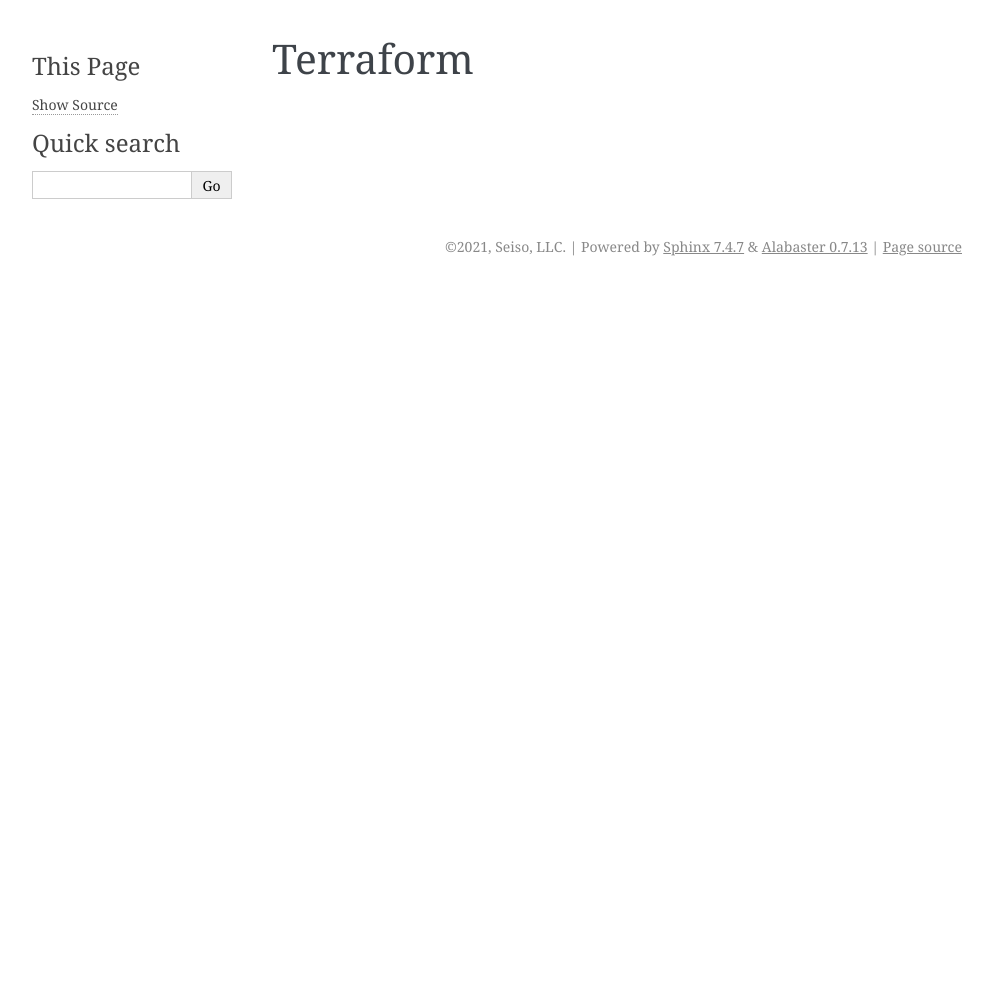
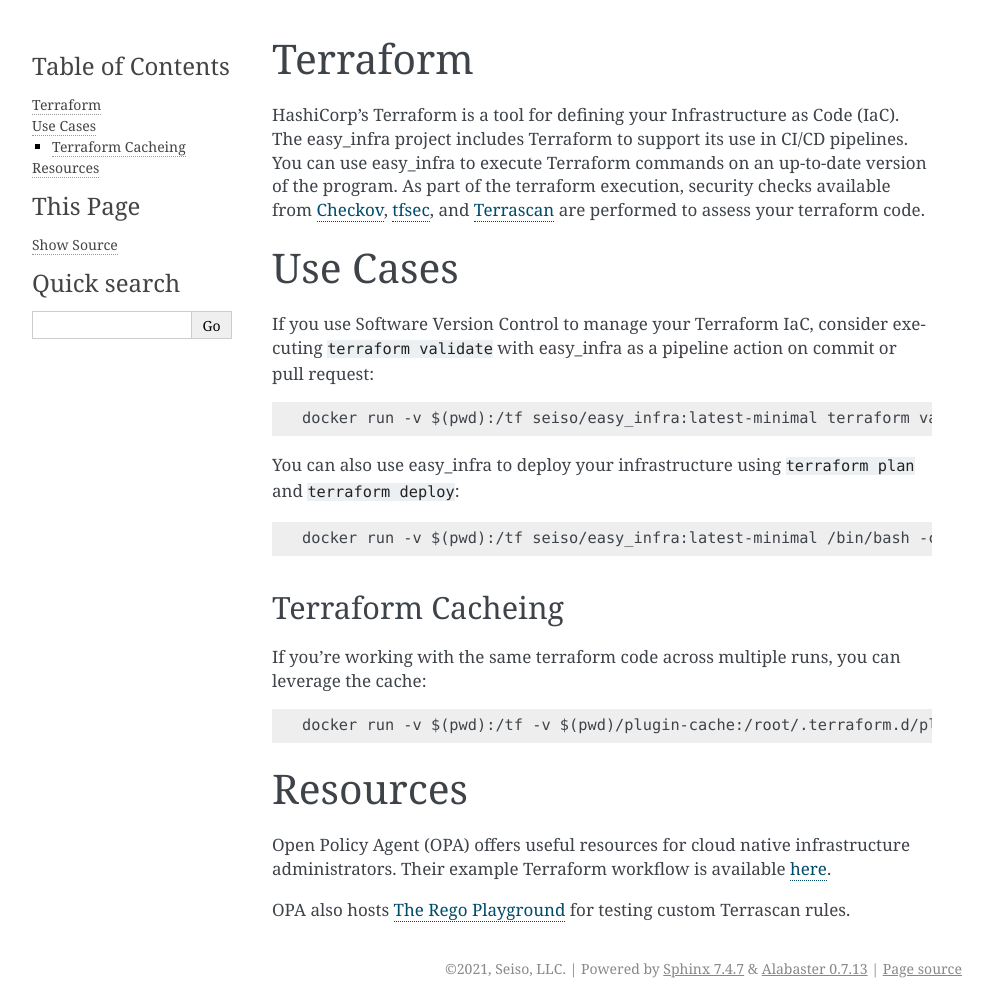
Before and after one commit to SeisoLLC/easy_infra, a Sphinx documentation site: the page built from docs/Terraform/index.rst, in a window 1280 px wide. Shown: the whole page, without its empty margins (148-1141 px from the left). Built offline with Sphinx 7.4.7, drawn with Linux system fonts in a browser that asks for light colours; pages that are not in the unit, such as notebooks, are missing from menus; before the commit the page ends 900 px from its top, so only the background shows below that.

Commit message:
built Terraform use cases page and moved cacheing info from readme

```diff
--- a/docs/Terraform/index.rst
+++ b/docs/Terraform/index.rst
@@ -1,2 +1,29 @@
 Terraform
 =========
+HashiCorp's Terraform is a tool for defining your Infrastructure as Code (IaC). The easy_infra project includes Terraform
+to support its use in CI/CD pipelines. You can use easy_infra to execute Terraform commands on an up-to-date version
+of the program. As part of the terraform execution, security checks available from `Checkov <https://www.checkov.io/>`_, `tfsec <https://tfsec.dev/>`_, and `Terrascan <https://www.accurics.com/products/terrascan/>`_ are performed to assess your terraform code.
+
+Use Cases
+=========
+If you use Software Version Control to manage your Terraform IaC, consider executing ``terraform validate`` with
+easy_infra as a pipeline action on commit or pull request::
+
+    docker run -v $(pwd):/tf seiso/easy_infra:latest-minimal terraform validate
+
+You can also use easy_infra to deploy your infrastructure using ``terraform plan`` and ``terraform deploy``::
+
+    docker run -v $(pwd):/tf seiso/easy_infra:latest-minimal /bin/bash -c "terraform plan && terraform apply -auto-approve"
+
+Terraform Cacheing
+------------------
+If you're working with the same terraform code across multiple runs, you can leverage the cache::
+
+    docker run -v $(pwd):/tf -v $(pwd)/plugin-cache:/root/.terraform.d/plugin-cache easy_infra:latest-minimal /bin/bash -c "terraform init; terraform version"
+
+Resources
+=========
+Open Policy Agent (OPA) offers useful resources for cloud native infrastructure administrators.
+Their example Terraform workflow is available `here  <https://www.openpolicyagent.org/docs/latest/terraform/>`_.
+
+OPA also hosts `The Rego Playground <https://play.openpolicyagent.org/>`_ for testing custom Terrascan rules.
```
Also changed, not shown: README.md (+0 -6 lines).
